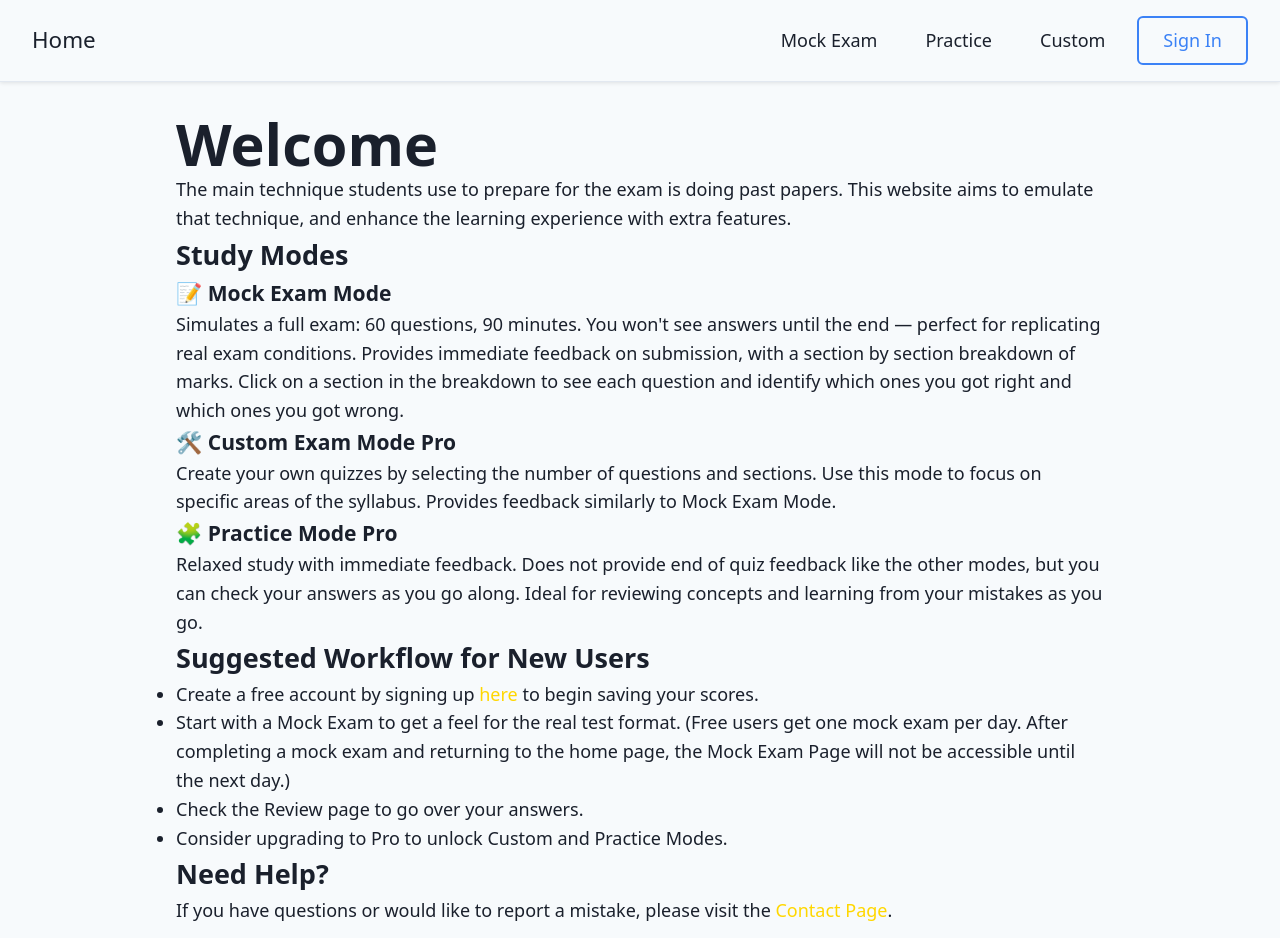
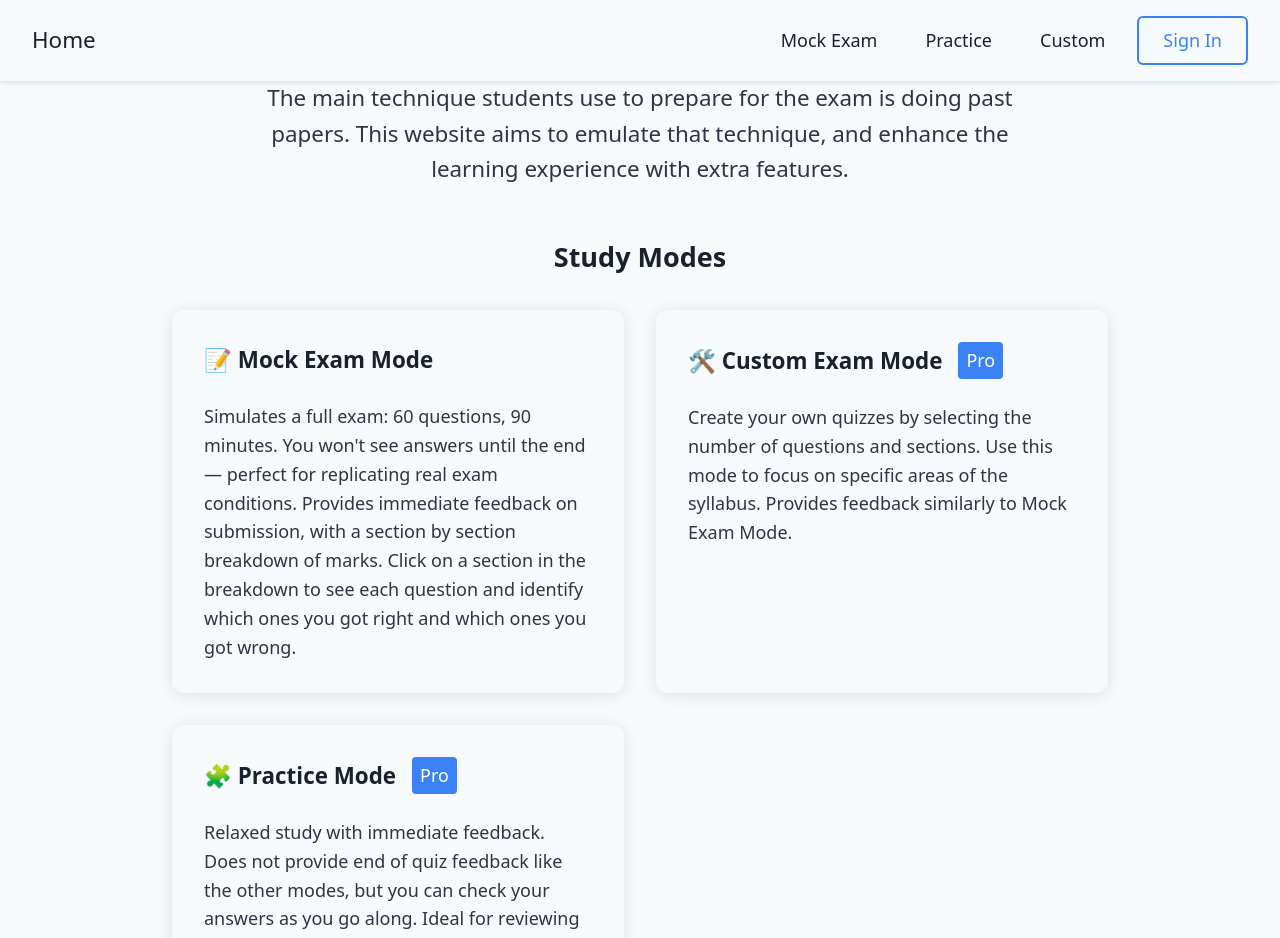
Before and after one commit to damani-g/csec-math-p1-app, a React (Vite) app: page /getting-started in a window 1280 px wide. Shown: the top 938 px of the page. Built offline with nearby package versions, Linux system fonts and the light colour scheme; no server answers.

Commit message:
Restyle GettingStarted & sitemap & robots fix

```diff
--- a/src/App.css
+++ b/src/App.css
@@ -1050,7 +1050,7 @@ a:hover {
   .nav-link:active,
   .account-dropdown-toggle:active,
   .dropdown-item:active {
-    background-color: var(--btn-hover);
+  background-color: var(--btn-hover);
   }
 
   .sign-in {
@@ -2250,3 +2250,166 @@ button.loading {
     padding: var(--space-md);
   }
 }
+
+/* ===== Getting Started Page Styles ===== */
+.getting-started {
+  max-width: 1000px;
+  margin: 0 auto;
+  padding: var(--space-lg);
+}
+
+.welcome-header {
+  text-align: center;
+  margin-bottom: var(--space-xl);
+}
+
+.welcome-header h1 {
+  font-size: var(--font-size-xl);
+  margin-bottom: var(--space-sm);
+  color: var(--text);
+}
+
+.intro-text {
+  color: var(--text);
+  font-size: var(--font-size-lg);
+  max-width: 800px;
+  margin: 0 auto;
+  opacity: 0.9;
+}
+
+.study-modes {
+  margin-bottom: var(--space-xl);
+}
+
+.study-modes h2 {
+  text-align: center;
+  margin-bottom: var(--space-lg);
+  color: var(--text);
+}
+
+.mode-cards {
+  display: grid;
+  grid-template-columns: repeat(auto-fit, minmax(300px, 1fr));
+  gap: var(--space-lg);
+  margin-top: var(--space-lg);
+}
+
+.mode-card {
+  background: var(--card-bg);
+  padding: var(--space-lg);
+  border-radius: 12px;
+  box-shadow: 0 2px 15px var(--card-shadow);
+  transition: transform 0.2s ease;
+}
+
+.mode-card:hover {
+  transform: translateY(-2px);
+}
+
+.mode-card h3 {
+  display: flex;
+  align-items: center;
+  gap: var(--space-xs);
+  margin-bottom: var(--space-md);
+  color: var(--text);
+  font-size: var(--font-size-lg);
+}
+
+.mode-card p {
+  color: var(--text);
+  opacity: 0.9;
+  line-height: 1.6;
+}
+
+.pro-badge {
+  background: var(--primary-500);
+  color: white;
+  padding: 0.25rem 0.5rem;
+  border-radius: 4px;
+  font-size: 0.8em;
+  font-weight: 500;
+  margin-left: var(--space-xs);
+}
+
+.workflow-section {
+  background: var(--card-bg);
+  padding: var(--space-lg);
+  border-radius: 12px;
+  box-shadow: 0 2px 15px var(--card-shadow);
+  margin-bottom: var(--space-xl);
+}
+
+.workflow-section h2 {
+  color: var(--text);
+  margin-bottom: var(--space-md);
+}
+
+.workflow-steps ul {
+  list-style: none;
+  padding: 0;
+}
+
+.workflow-steps li {
+  color: var(--text);
+  padding: var(--space-sm) 0;
+  padding-left: var(--space-lg);
+  position: relative;
+  opacity: 0.9;
+}
+
+.workflow-steps li::before {
+  content: "→";
+  position: absolute;
+  left: 0;
+  color: var(--primary-500);
+  font-weight: bold;
+}
+
+.workflow-steps a {
+  color: var(--primary-500);
+  text-decoration: none;
+  font-weight: 500;
+}
+
+.workflow-steps a:hover {
+  text-decoration: underline;
+}
+
+.help-section {
+  text-align: center;
+  padding: var(--space-lg);
+  background: var(--card-bg);
+  border-radius: 12px;
+  box-shadow: 0 2px 15px var(--card-shadow);
+}
+
+.help-section h2 {
+  color: var(--text);
+  margin-bottom: var(--space-sm);
+}
+
+.help-section p {
+  color: var(--text);
+  opacity: 0.9;
+}
+
+/* Mobile Adjustments */
+@media (max-width: 768px) {
+  .getting-started {
+    padding: var(--space-sm);
+  }
+
+  .mode-cards {
+    grid-template-columns: 1fr;
+    gap: var(--space-md);
+  }
+
+  .mode-card {
+    padding: var(--space-md);
+  }
+
+  .workflow-section,
+  .help-section {
+    padding: var(--space-md);
+  }
+}
```
Also changed, not shown: public/robots.txt, 1 other file (tests, documents, lock files or other folders).
